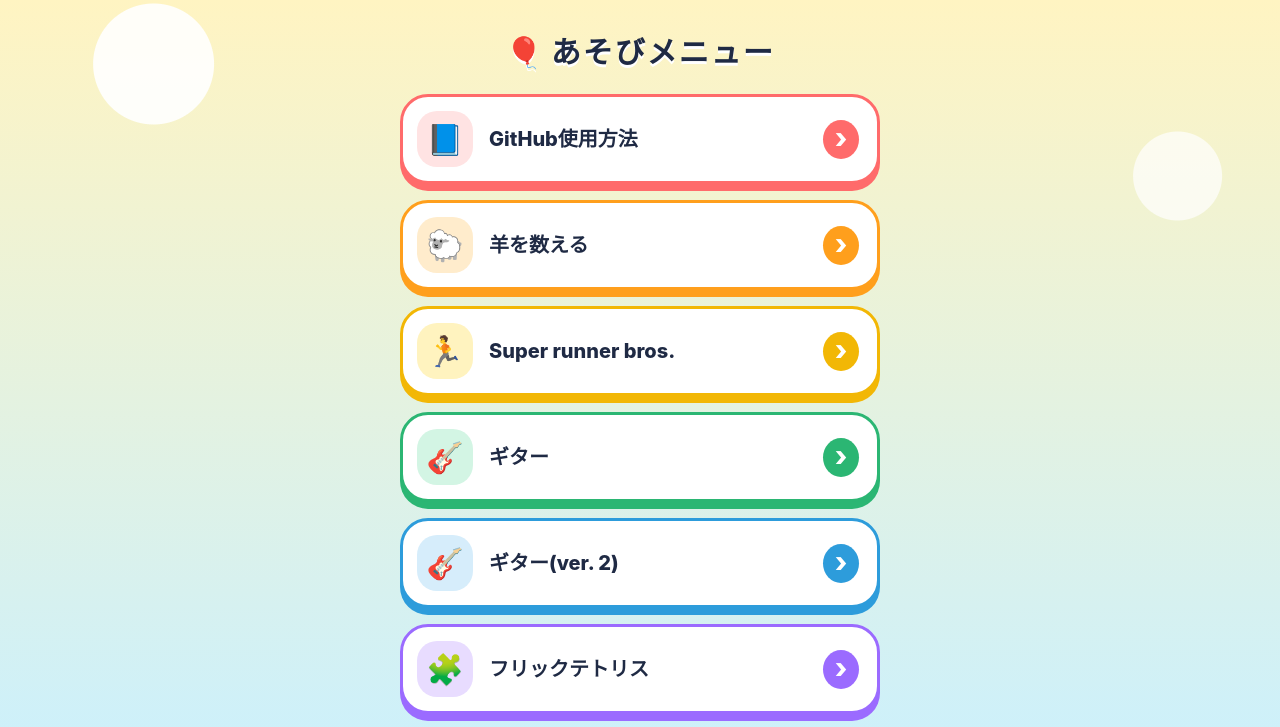
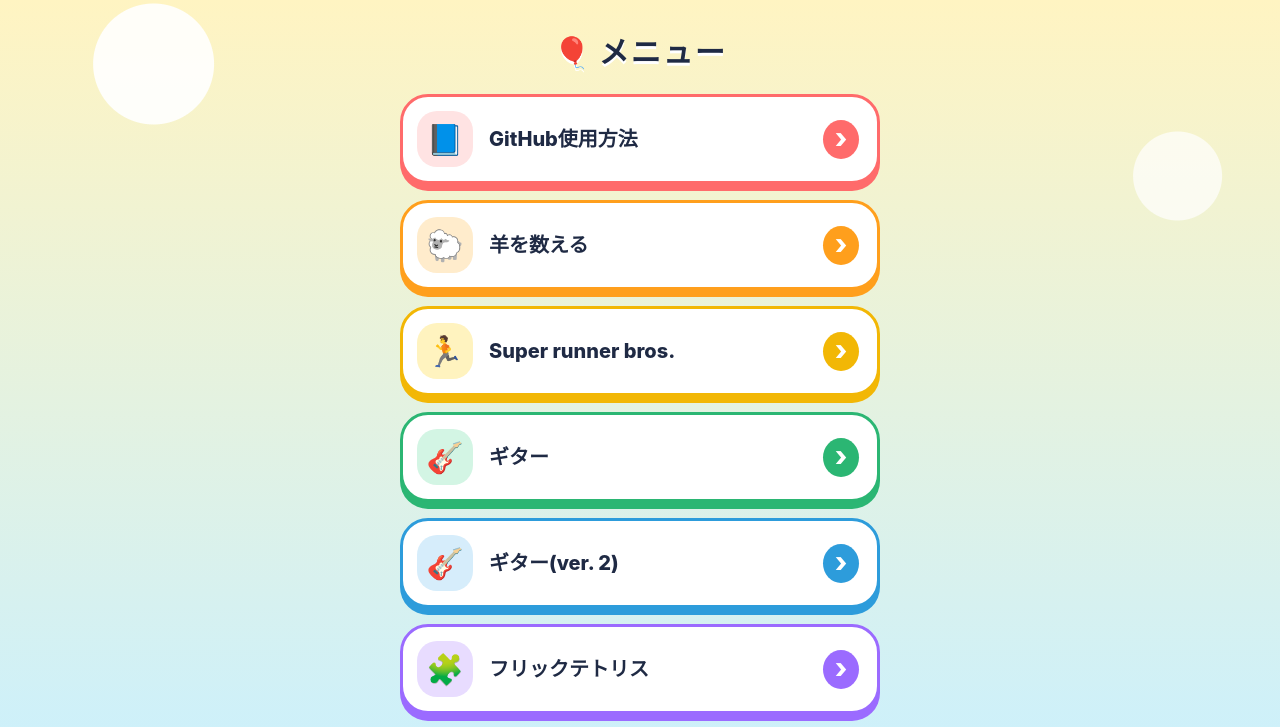
Before and after one commit to koretaka2026-prog/kankyojoho, a plain HTML site: page index.html in a window 1280 px wide. Shown: the top 727 px of the page. Drawn offline with Linux system fonts and the light colour scheme.

Commit message:
Update index.html

```diff
--- a/index.html
+++ b/index.html
@@ -159,7 +159,7 @@
 <body>
 
 <div class="wrap">
-  <h1><span class="logo">🎈</span>あそびメニュー</h1>
+  <h1><span class="logo">🎈</span>メニュー</h1>
 
   <nav class="mobile-menu">
     <a href="GitHub使用方法.pdf"><span class="icon">📘</span><span class="label">GitHub使用方法</span></a>
```
